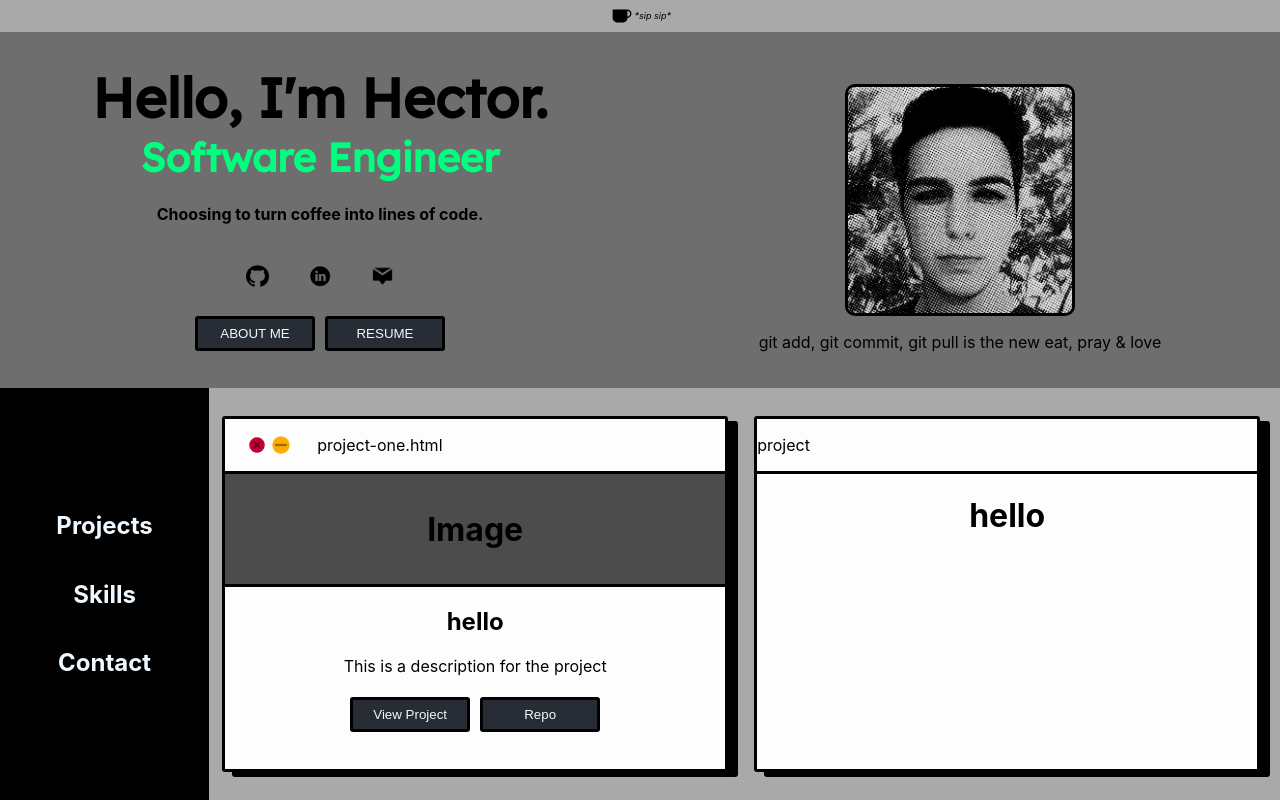
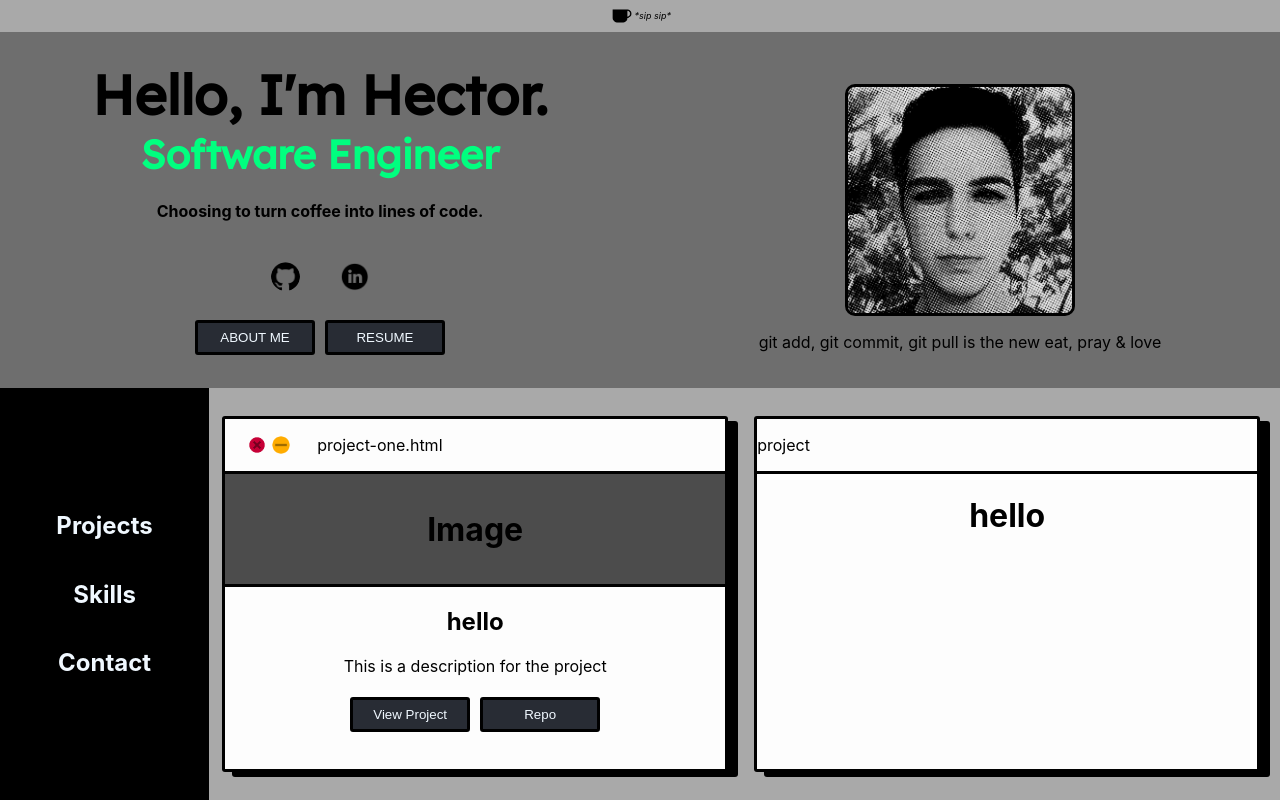
Before and after one commit to hekmaflo/my-portfolio, a React (Create React App) app in the folder my-portfolio/: page / in a window 1280 px wide. Built offline with nearby package versions, Linux system fonts and the light colour scheme.

Commit message:
github and linkedin links are interactive

```diff
--- a/my-portfolio/src/App.css
+++ b/my-portfolio/src/App.css
@@ -78,8 +78,13 @@
 }
 
 .logo {
-  width: 3.5%;
+  width: 4.5%;
   margin: 20px;
+  border-radius: 20px;
+}
+
+.logo:hover {
+  background-color: springgreen;
 }
 
 .logo-small {
--- a/my-portfolio/src/components/AboutMe.jsx
+++ b/my-portfolio/src/components/AboutMe.jsx
@@ -19,7 +19,7 @@ const AboutMe = () => {
           <a href="https://www.linkedin.com/in/hector-floresm/">
             <img className="logo" src={linkdin} alt="logo" />
           </a>
-          <img className="logo" src={mail} alt="logo" />
+          {/* <img className="logo" src={mail} alt="logo" /> */}
         </div>
         <div>
           <button className="button">ABOUT ME</button>
```
